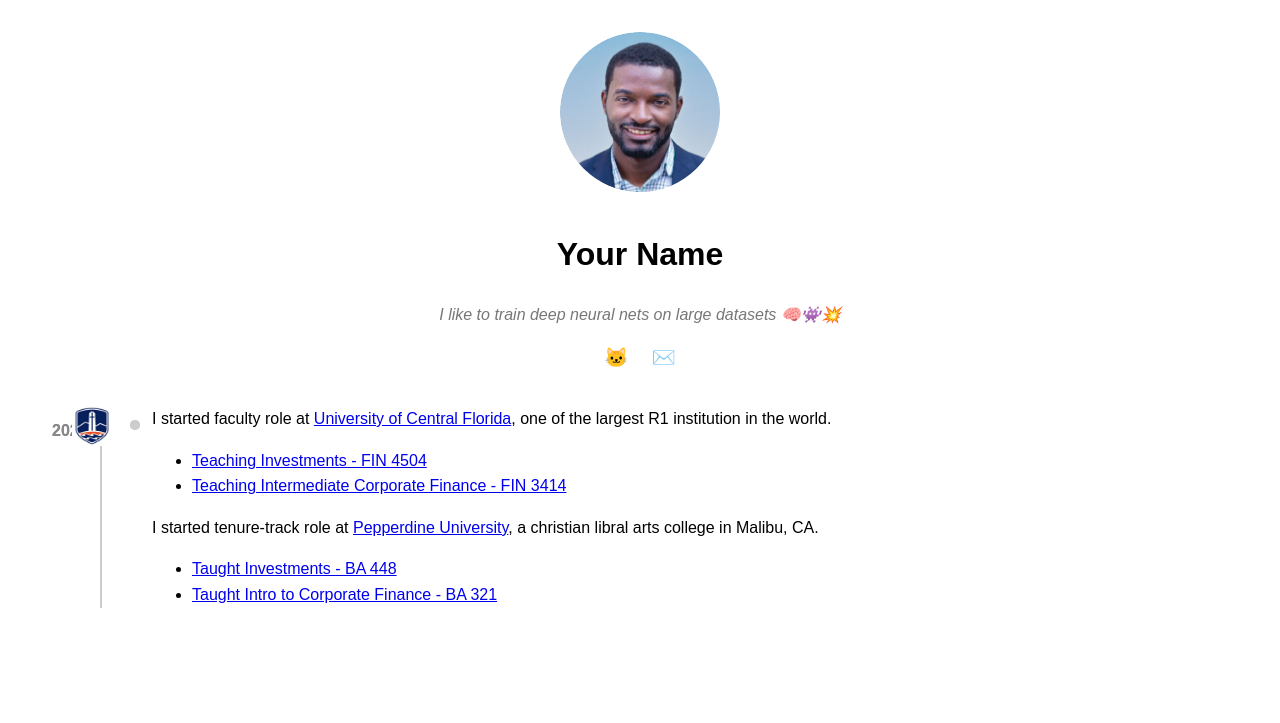
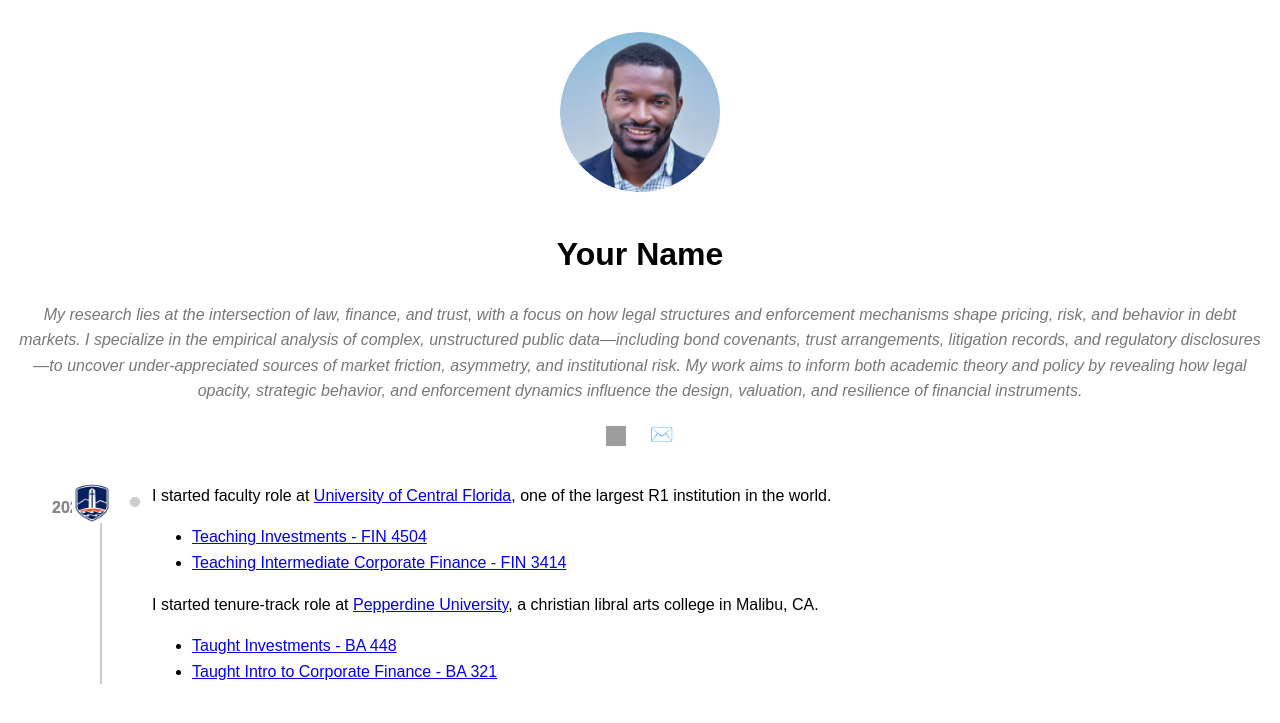
Before and after one commit to rndum/rndum.github.io, a Jekyll site: the page built from index.md, in a window 1280 px wide. Shown: the top 723 px of the page. Built offline with Jekyll 4.4.1, drawn with Linux system fonts in a browser that asks for light colours; our own code applies the rules of GitHub Pages for plain Markdown files; grey boxes are pictures that could not be loaded.

Commit message:
[ADD] svg for github

```diff
--- a/_layouts/default.html
+++ b/_layouts/default.html
@@ -10,9 +10,11 @@
   <div class="header">
     <img src="/assets/images/profile.png" class="profile-img" />
     <h1>Your Name</h1>
-    <p class="tagline">I like to train deep neural nets on large datasets 🧠👾💥</p>
+    <p class="tagline"> My research lies at the intersection of law, finance, and trust, with a focus on how legal structures and enforcement mechanisms shape pricing, risk, and behavior in debt markets.
+      I specialize in the empirical analysis of complex, unstructured public data—including bond covenants, trust arrangements, litigation records, and regulatory disclosures—to uncover under-appreciated sources of market friction,
+      asymmetry, and institutional risk. My work aims to inform both academic theory and policy by revealing how legal opacity, strategic behavior, and enforcement dynamics influence the design, valuation, and resilience of financial instruments.</p>
     <div class="social-icons">
-      <a href="https://github.com/rndum">🐱</a>
+      <a href="https://github.com/rndum"> <img src="https://upload.wikimedia.org/wikipedia/commons/9/91/Octicons-mark-github.svg" alt="GitHub" width="20" height="20" style="vertical-align: middle;" /></a>
       <a href="mailto:rodney.ndum@ucf.edu">✉️</a>
     </div>
   </div>
```
